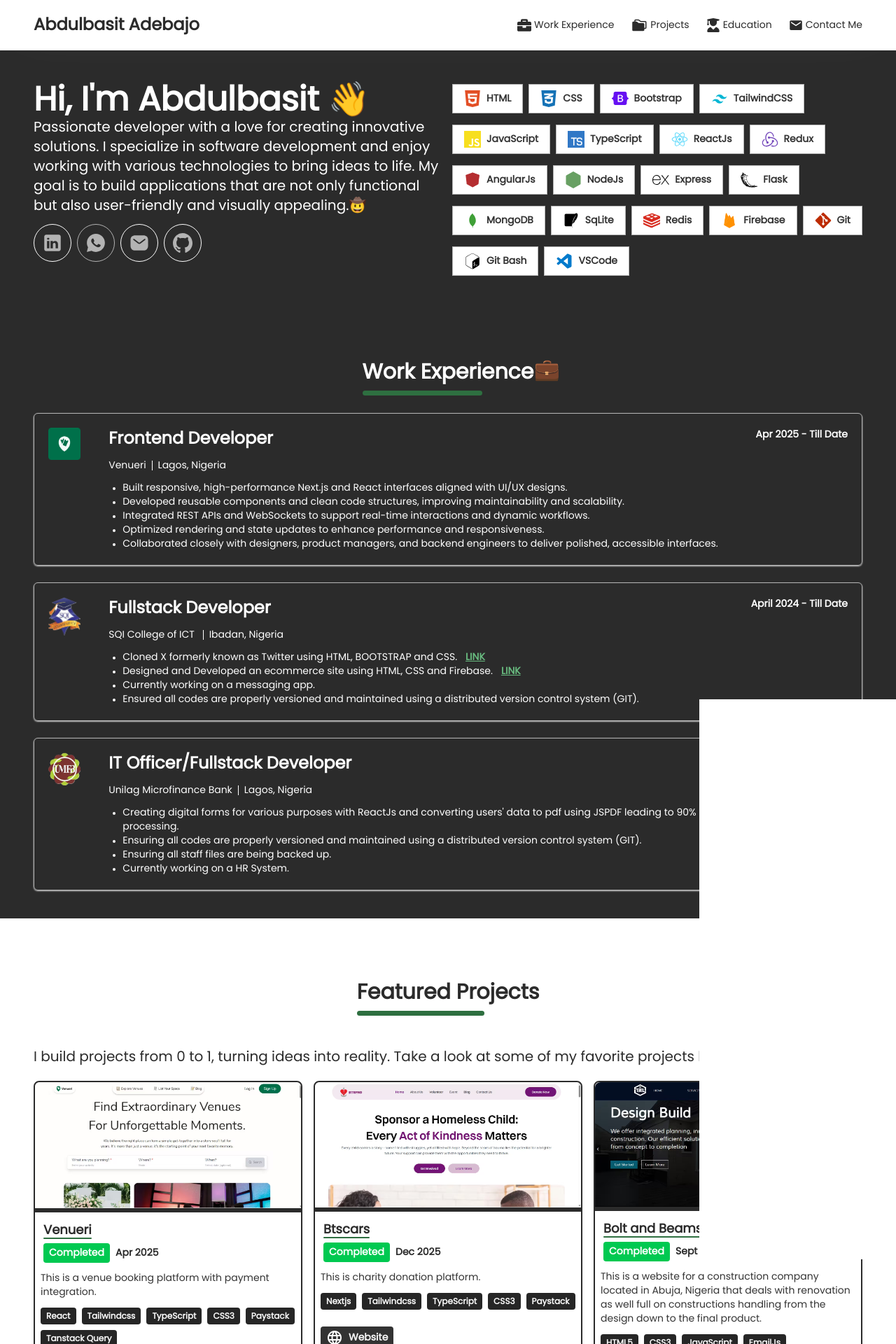
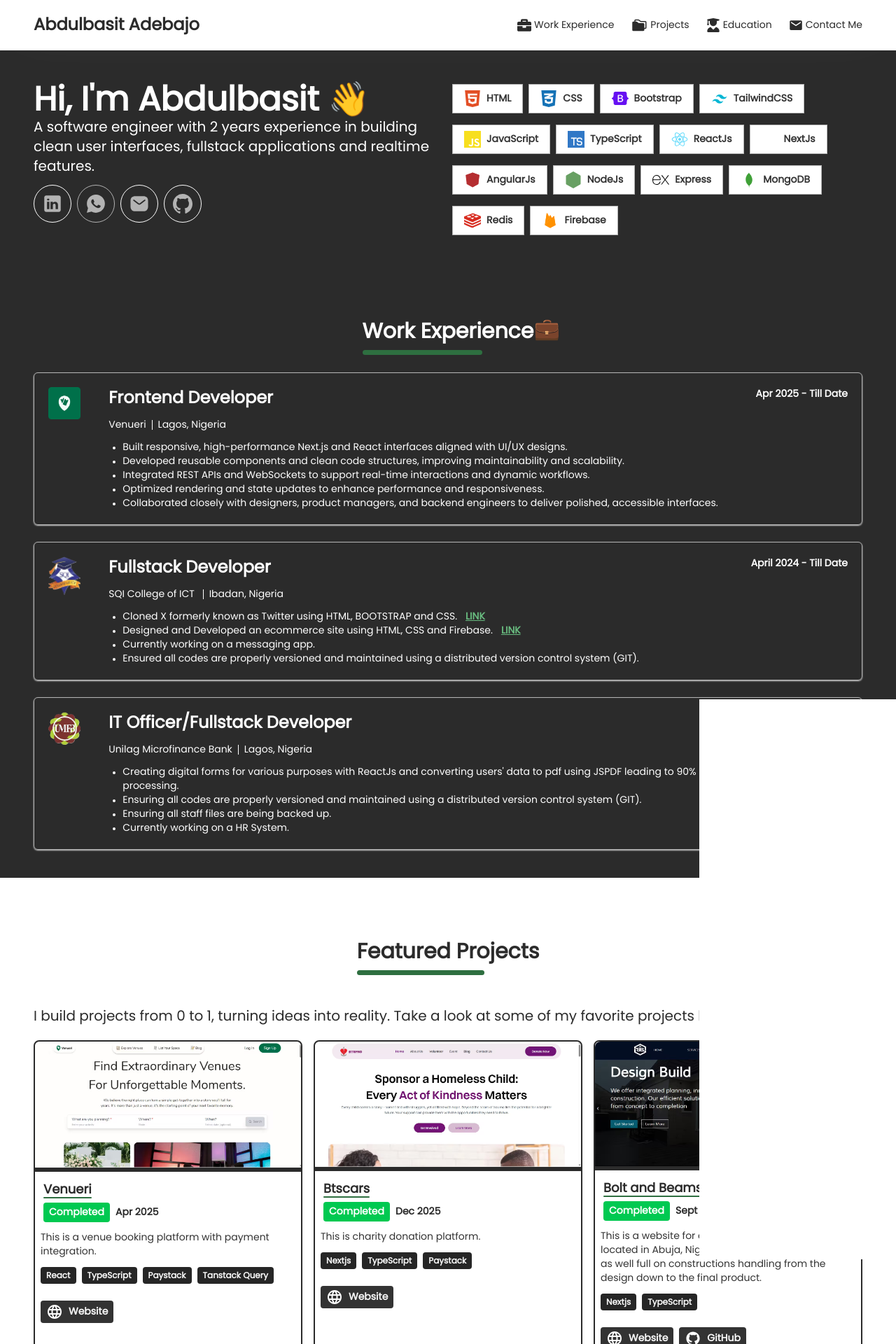
Before and after one commit to Twith2e/personal-portfolio-website, a React (Vite) app: page / in a window 1280 px wide. Shown: the top 1920 px of the page at 70% size. Built offline with nearby package versions, Linux system fonts and the light colour scheme.

Commit message:
feat: removed unused skills and added nextjs

```diff
--- a/src/components/Hero.tsx
+++ b/src/components/Hero.tsx
@@ -12,11 +12,8 @@
             Hi, I'm Abdulbasit 👋
           </h1>
           <p className="md:text-xl">
-            Passionate developer with a love for creating innovative solutions.
-            I specialize in software development and enjoy working with various
-            technologies to bring ideas to life. My goal is to build
-            applications that are not only functional but also user-friendly and
-            visually appealing.🤠
+            A software engineer with 2 years experience in building clean user
+            interfaces, fullstack applications and realtime features.
           </p>
           <div className="my-3 flex gap-2">
             <a
--- a/src/components/SkillList.tsx
+++ b/src/components/SkillList.tsx
@@ -38,11 +38,10 @@
       iconName: "#react-svgrepo-com",
       fill: "#61DAFB",
     },
-
     {
-      language: "Redux",
-      iconName: "#redux-svgrepo-com",
-      fill: "#764ABC",
+      language: "NextJs",
+      iconName: "#next-js-svgrepo-com",
+      fill: "#000000",
     },
     {
       language: "AngularJs",
@@ -59,18 +58,9 @@
       iconName: "#express-svgrepo-com",
     },
     {
-      language: "Flask",
-      iconName: "#flask-svgrepo-com",
-      fill: "#000000",
-    },
-    {
       language: "MongoDB",
       iconName: "#mongo-svgrepo-com",
       fill: "#3FA037",
-    },
-    {
-      language: "SqLite",
-      iconName: "#sqlite-svgrepo-com",
     },
     {
       language: "Redis",
@@ -81,21 +71,6 @@
       language: "Firebase",
       iconName: "#firebase-svgrepo-com",
       fill: "#FF9100",
-    },
-    {
-      language: "Git",
-      iconName: "#git-svgrepo-com",
-      fill: "#bd2c00",
-    },
-    {
-      language: "Git Bash",
-      iconName: "#terminal-bash-svgrepo-com",
-      fill: "#000000",
-    },
-    {
-      language: "VSCode",
-      iconName: "#vscode-svgrepo-com",
-      fill: "#007ACC",
     },
   ];
 
--- a/src/data/projectInfos.tsx
+++ b/src/data/projectInfos.tsx
@@ -7,14 +7,7 @@
     progress: "Completed",
     date: "Apr 2025",
     summary: "This is a venue booking platform with payment integration.",
-    languages: [
-      "React",
-      "Tailwindcss",
-      "TypeScript",
-      "CSS3",
-      "Paystack",
-      "Tanstack Query",
-    ],
+    languages: ["React", "TypeScript", "Paystack", "Tanstack Query"],
     links: [
       {
         url: "https://venueri.com",
@@ -41,7 +34,7 @@
     progress: "Completed",
     date: "Dec 2025",
     summary: "This is charity donation platform.",
-    languages: ["Nextjs", "Tailwindcss", "TypeScript", "CSS3", "Paystack"],
+    languages: ["Nextjs", "TypeScript", "Paystack"],
     links: [
       {
         url: "https://btscars.org",
@@ -69,7 +62,7 @@
     date: "Sept 2024",
     summary:
       "This is a website for a construction company located in Abuja, Nigeria that deals with renovation as well full on constructions handling from the design down to the final product.",
-    languages: ["HTML5", "CSS3", "JavaScript", "EmailJs"],
+    languages: ["Nextjs", "TypeScript"],
     links: [
       {
         url: "https://boltandbeams.com.ng",
@@ -114,7 +107,7 @@
     date: "Oct 2024",
     summary:
       "Shoplift is a multi-vendor e-commerce web app. Sellers can list products with prices, upload up to fours images for each product, they can add as many features as they want for each product; they also have a dashboard for monitoring products sold, total sales made; they can as well monitor products quantity, update the quantity, edit and change products description, name and features. Buyers can search for products and either buy searched prouduct or add the product cart, and for better user experience, buyers can view similar items when previewing a product.",
-    languages: ["HTML", "CSS", "JavaScript", "Toast", "Paystack", "Firebase"],
+    languages: ["HTML", "CSS", "JavaScript", "Paystack", "Firebase"],
     links: [
       {
         url: "https://shoplift-333fe.web.app",
@@ -159,7 +152,7 @@
     date: "Oct 2024",
     summary:
       "This is a travel agency web app when you can book for tours and a flight for the tours, you can book hotel rooms for your stay at your preferred destination. You can also check your bookings history to keep track of your amazing adventures.",
-    languages: ["HTML", "CSS", "JavaScript", "Toast", "Paystack", "Firebase"],
+    languages: ["HTML", "CSS", "JavaScript", "Paystack", "Firebase"],
     links: [
       {
         url: "https://trav-el.web.app",
@@ -187,15 +180,7 @@
     date: "Feb 2025",
     summary:
       "This is the current site. Key features are props generated project banners, work experience banner, education and skills list; auto detection of systems theme settings to toggle between light and dark theme; vercel serverless feature for sending emails using nodemailer as the transporter via the contact form",
-    languages: [
-      "React",
-      "TypeScript",
-      "Tailwind CSS",
-      "Nodemailer",
-      "React Hook Form",
-      "Vercel",
-      "Zod",
-    ],
+    languages: ["React", "TypeScript"],
     links: [
       {
         url: "https://abdulbasitadebajo.vercel.app",
@@ -239,8 +224,7 @@
     sitename: "Buzz",
     progress: "Completed",
     date: "Dec 2025",
-    summary:
-      "A realtime messaging app where users can text, call, video chat, send files, create groups, upload stories and receive notifications",
+    summary: "A realtime messaging app for instant messaging and calls",
     languages: [
       "ReactJS",
       "NodeJS",
@@ -294,7 +278,7 @@
     progress: "In Progress",
     date: "Feb 2025",
     summary: "This is a an ecommerce web app for an imaginary brand.",
-    languages: ["Nextjs", "Tailwindcss", "TypeScript", "CSS3"],
+    languages: ["Nextjs", "TypeScript"],
     links: [
       {
         url: "https://oja-nine.vercel.app",
@@ -340,13 +324,7 @@
     date: "Jan 2025",
     summary:
       "This is a tool built with NextJS, it uses the native filereader API alongside other external APIs to read digital book, extracts cover page and words from the book and returns them sectioned per chapter.",
-    languages: [
-      "Nextjs",
-      "Epubjs",
-      "TailwindCSS",
-      "TypeScript",
-      "FileReader API",
-    ],
+    languages: ["Nextjs", "Epubjs", "TypeScript", "FileReader API"],
     links: [
       {
         url: "https://word-indexer.vercel.app",
@@ -391,13 +369,7 @@
     progress: "In Progress",
     date: "March 2025",
     summary: "This is an inventory and sales management system.",
-    languages: [
-      "AngularJs",
-      "Tailwind CSS",
-      "Angular Material",
-      "NodeJs",
-      "Express",
-    ],
+    languages: ["AngularJs", "Tailwind", "NodeJs", "ExpressJs"],
     links: [
       // {
       //   url: "https://boltandbeams.com.ng",
```
